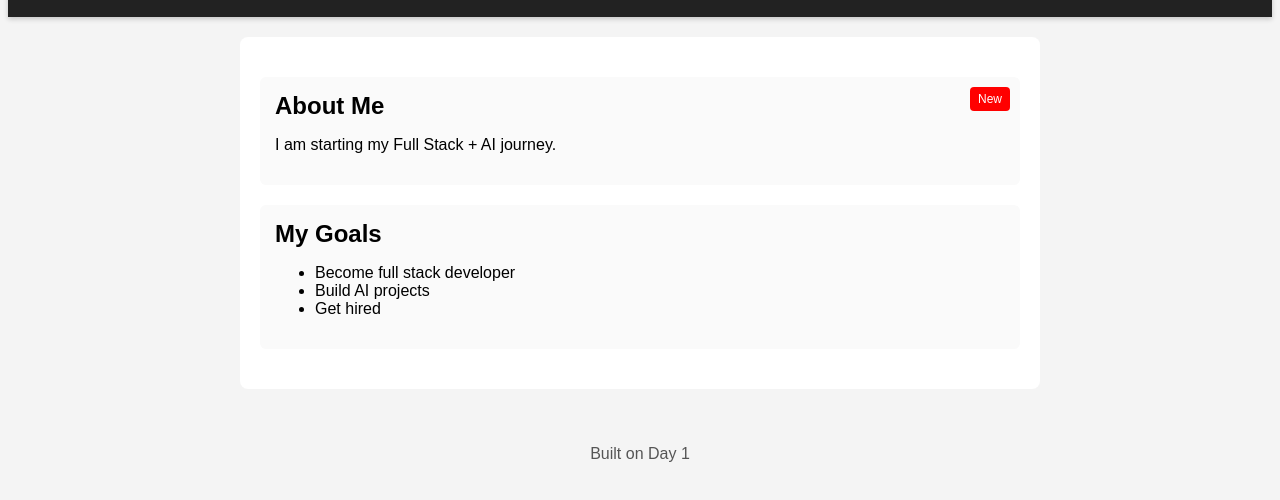
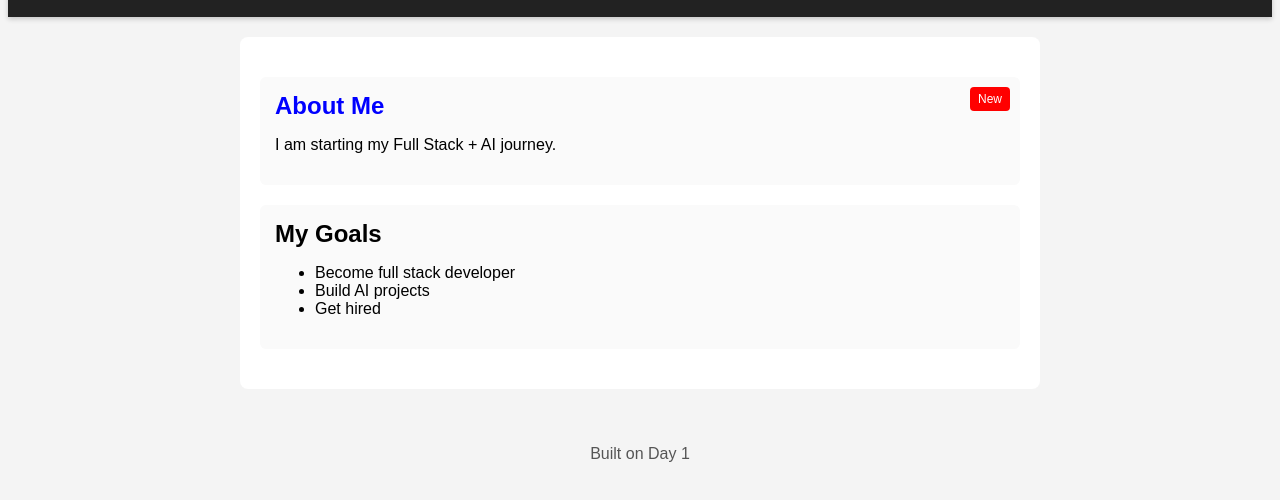
Before and after one commit to omsinghal-14/fullstack-ai-journey, a plain HTML site: page phase-1-foundations/index.html in a window 1280 px wide. Both pictures are taken after a click on the element "About Me". Shown: the part 68-568 px from the top of the page. Drawn offline with Linux system fonts and the light colour scheme.

Commit message:
Day 7 - Toggled CSS class with JavaScript

```diff
--- a/phase-1-foundations/script.js
+++ b/phase-1-foundations/script.js
@@ -2,6 +2,6 @@ const headings = document.querySelectorAll("h2");
 
 headings.forEach(function(heading) {
   heading.addEventListener("click", function() {
-    alert("You clicked a section heading!");
+    heading.classList.toggle("active-heading");
   });
 });
--- a/phase-1-foundations/style.css
+++ b/phase-1-foundations/style.css
@@ -1,5 +1,9 @@
 * {
   box-sizing: border-box;
+}
+
+.active-heading {
+  color: blue;
 }
 
 html {
```
